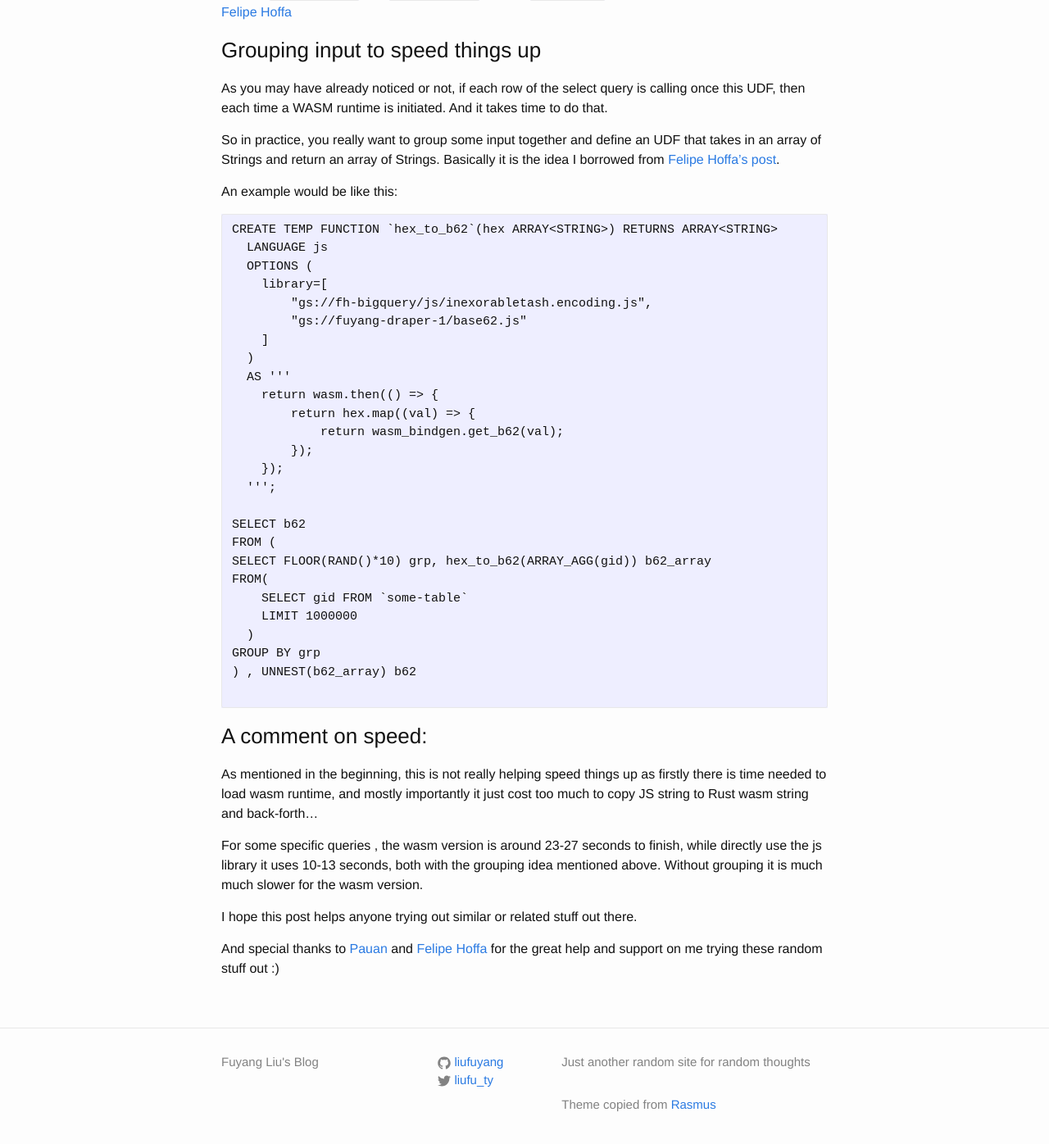
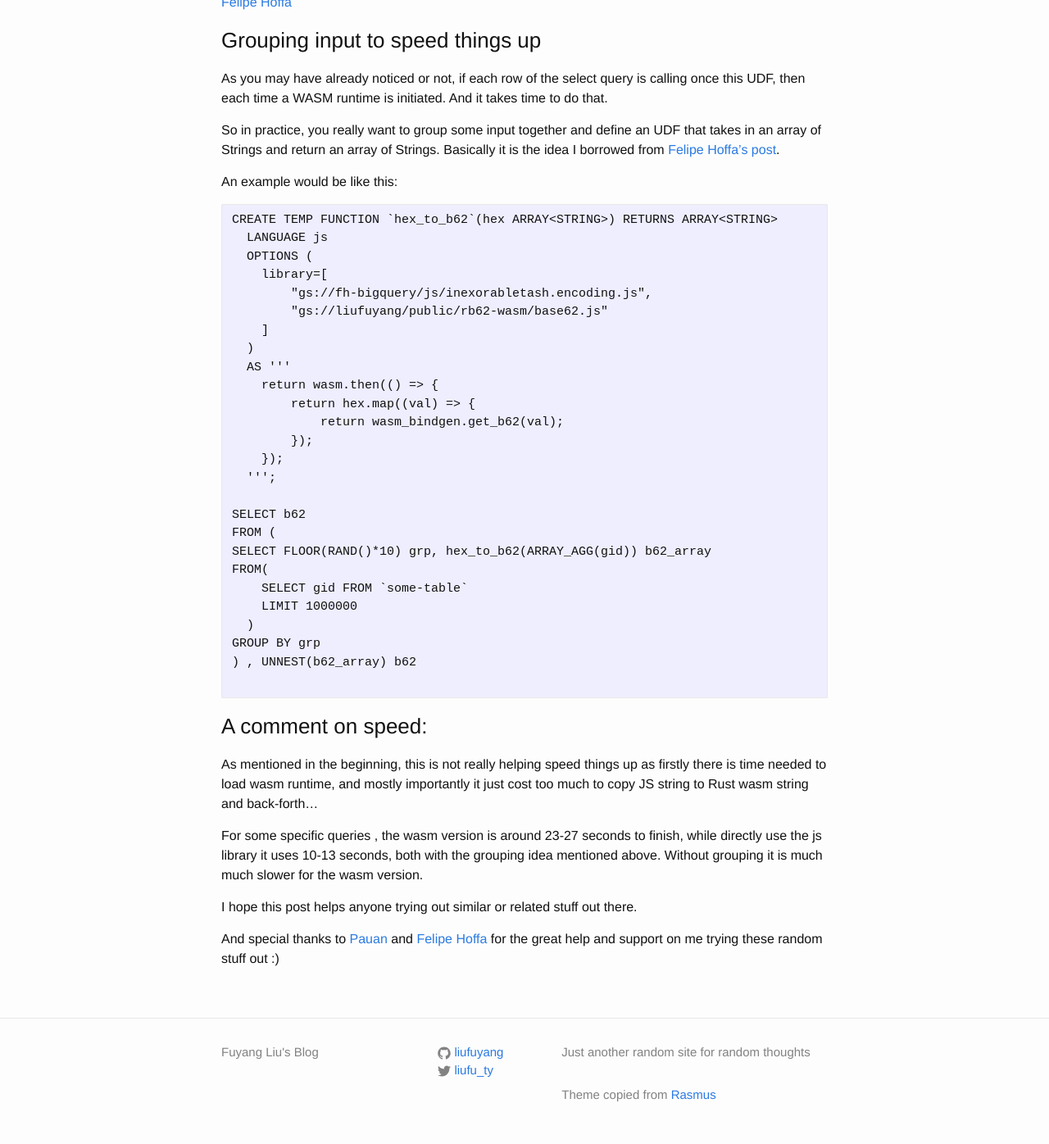
Before and after one commit to liufuyang/liufuyang.github.io, a Jekyll site: the page built from _posts/2020-02-09-rust-bigquery.markdown, in a window 1280 px wide and 1400 px high, scrolled down 6124 px. Shown: the top 1396 px of the window at 82% size. Built offline with Jekyll 4.4.1, drawn with Linux system fonts in a browser that asks for light colours; comment, search, counter and statistics services are not loaded; some of the changed text lies outside the part shown.

Commit message:
Updat gs location

````diff
--- a/_posts/2020-02-09-rust-bigquery.markdown
+++ b/_posts/2020-02-09-rust-bigquery.markdown
@@ -180,7 +180,7 @@ It works! (Or you can even play it out in your browser from here [https://liufuy
 ## Use this on BigQuery
 
 Now we can use this on BigQuery, firstly, upload this code
-onto some GCS place, in my case I put it at `"gs://fuyang-draper-1/base62.js"`
+onto some GCS place, in my case I put it at `"gs://liufuyang/public/rb62-wasm/base62.js"`
 
 Then you can run query like:
 ```sql
@@ -193,7 +193,7 @@ return wasm.then(() => {
 OPTIONS (
   library=[
     "gs://fh-bigquery/js/inexorabletash.encoding.js",
-    "gs://fuyang-draper-1/base62.js"
+    "gs://liufuyang/public/rb62-wasm/base62.js"
   ]
 );
 
@@ -223,7 +223,7 @@ CREATE TEMP FUNCTION `hex_to_b62`(hex ARRAY<STRING>) RETURNS ARRAY<STRING>
   OPTIONS (
     library=[
         "gs://fh-bigquery/js/inexorabletash.encoding.js",
-        "gs://fuyang-draper-1/base62.js"
+        "gs://liufuyang/public/rb62-wasm/base62.js"
     ]
   )
   AS '''
````
Also changed, not shown: assets/2020-02-09-rust-bigquery/bq_1.png.
